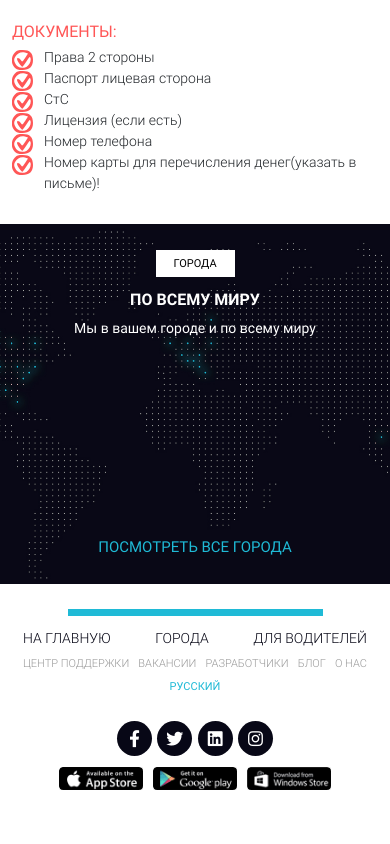
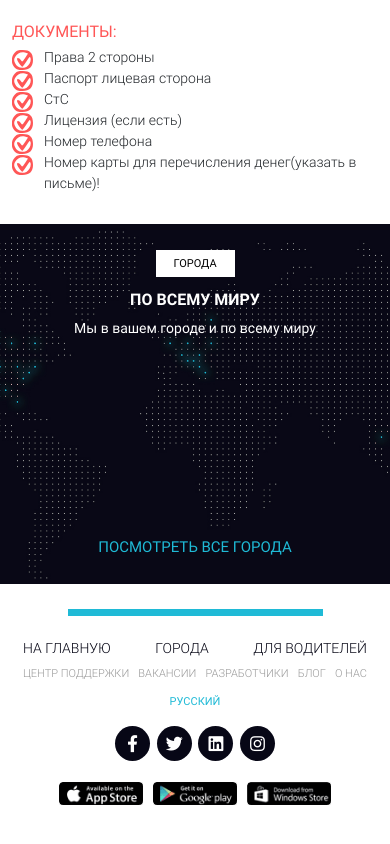
Before and after one commit to VasylVynnychuk/Uber_project, a plain HTML site: page src/index.html in a window 390 px wide. Shown: the part 5985-6829 px from the top of the page. Drawn offline with Linux system fonts and the light colour scheme.

Commit message:
footer changes

```diff
--- a/src/sass/_media.sass
+++ b/src/sass/_media.sass
@@ -272,6 +272,7 @@
             margin-top: 196px
 
     .footer
+        padding: 14px 23px 35px 23px !important
         &_line
             width: 255px
         &_content_wrapper
@@ -287,7 +288,7 @@
             & div:nth-child(3)
                 order: 3
         &_menu
-            margin-top: 20px
+            margin-top: 20px !important
             &_top
                 margin: 0
                 padding: 0
@@ -306,16 +307,16 @@
                     a
                         font-size: 11px
             &_lang
-                margin: 5px
+                margin-top: 10px !important
                 a
                     margin: 0
 
         &_content_wrapper>div
             width: 100%
-        &_content_wrapper div:nth-child(1)
-            margin: 10px auto 0 auto
+        &_content_wrapper div
+            margin: 0 auto
         &_social
-            width: 156px
+            margin-top: 15px !important
             justify-content: space-between
             a
                 margin: 0
@@ -324,6 +325,7 @@
                 font-size: 17px
 
         &_store_block
+            margin-top: 20px !important
             padding-left: 9px
             display: flex
             justify-content: space-between
```
Also changed, not shown: src/css/styles.min.css, 2 other files.
